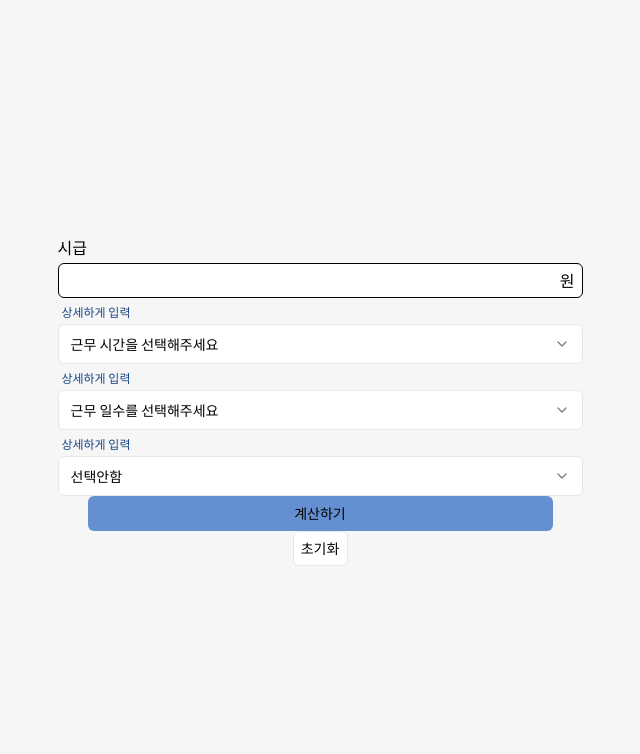
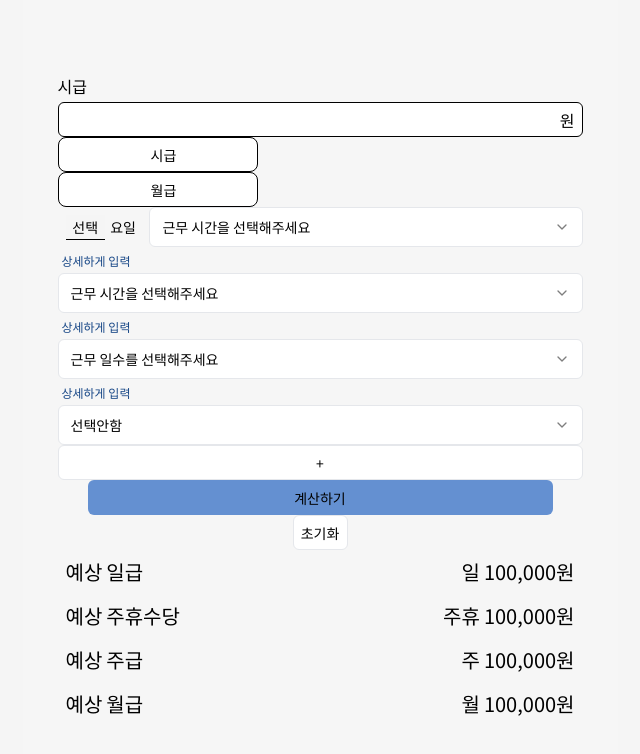
Before and after one commit to AkoIsCat/PayTime, a Next.js app: page /main in a window 1280 px wide. Shown: the top 754 px of the page, without its empty margins (320-960 px from the left). Built offline with nearby package versions, Linux system fonts and the light colour scheme.

Commit message:
Feat: 컴포넌트 테스트

```diff
--- a/src/app/(main)/main/page.tsx
+++ b/src/app/(main)/main/page.tsx
@@ -5,6 +5,10 @@ import HourlyWageForm from '../components/HourlyWageForm';
 import SelectWorkHours from '../components/SelectWorkHours';
 import DetailHoursToggle from '../components/DetailHoursToggle';
 import CustomButton from '../components/Button';
+import SalaryResultsBox from '../components/SalaryResultsBox';
+import SalarySelectForm from '../components/SalarySelectForm';
+import AddDetailIButton from '../components/AddDetailIButton';
+import DetailInputForm from '../components/DetailInputForm';
 
 export default function Main() {
   return (
@@ -12,6 +16,9 @@ export default function Main() {
       <Contents splash={0}>
         <div>
           <HourlyWageForm />
+          <SalarySelectForm type="start" />
+          <SalarySelectForm type="end" />
+          <DetailInputForm />
           <DetailHoursToggle>상세하게 입력</DetailHoursToggle>
           <SelectWorkHours itemType="time" />
           <DetailHoursToggle>상세하게 입력</DetailHoursToggle>
@@ -19,11 +26,16 @@ export default function Main() {
           <DetailHoursToggle>상세하게 입력</DetailHoursToggle>
           <SelectWorkHours itemType="tax" />
         </div>
+        <AddDetailIButton onClick={() => console.log('+')} />
         <CustomButton
           btnType="submit"
           onClick={() => console.log('계산하기')}
         />
         <CustomButton btnType="reset" onClick={() => console.log('초기화')} />
+        <SalaryResultsBox resultsType="day" salary={100000} />
+        <SalaryResultsBox resultsType="WH" salary={100000} />
+        <SalaryResultsBox resultsType="week" salary={100000} />
+        <SalaryResultsBox resultsType="month" salary={100000} />
       </Contents>
     </Background>
   );
```
